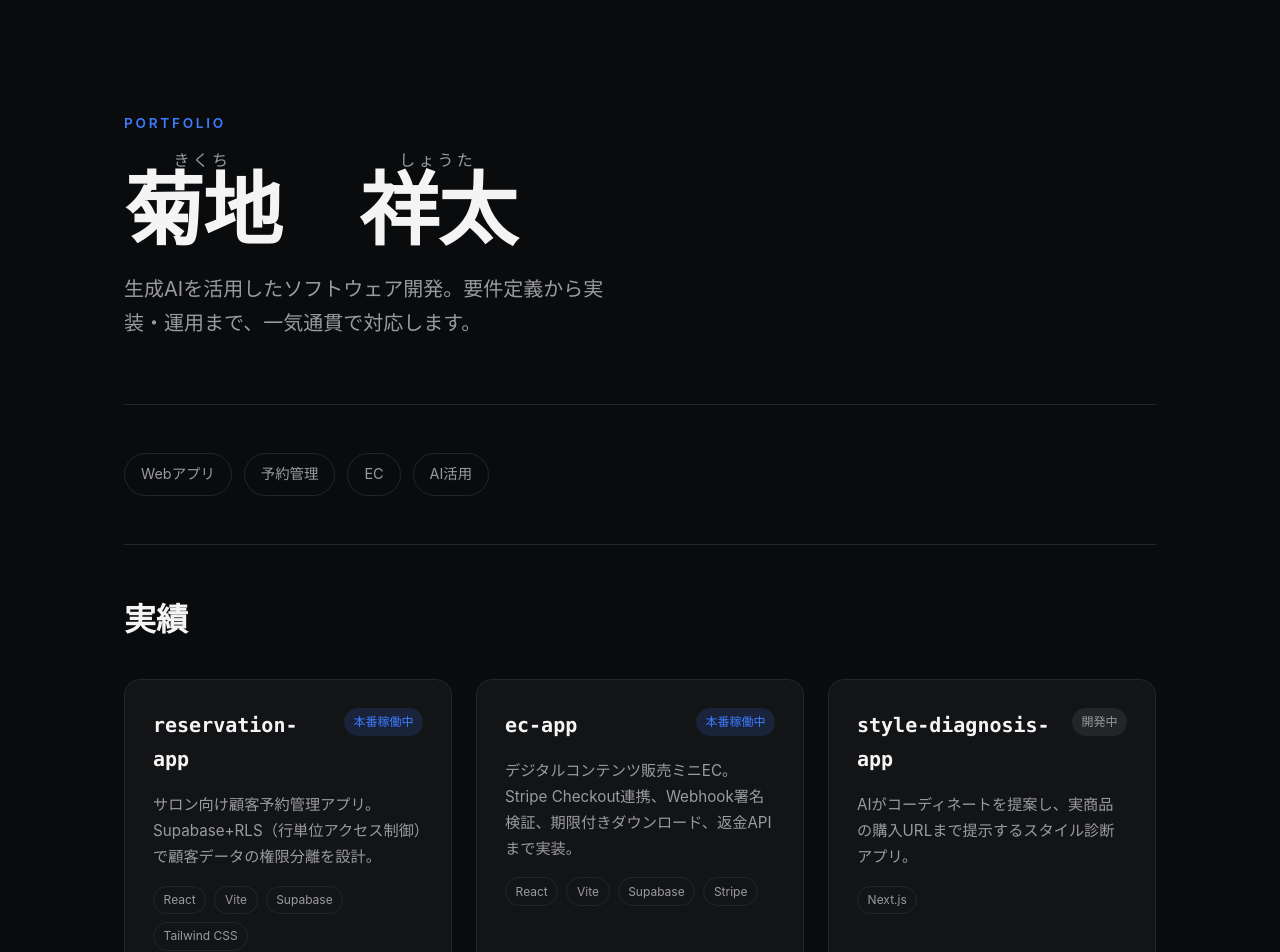
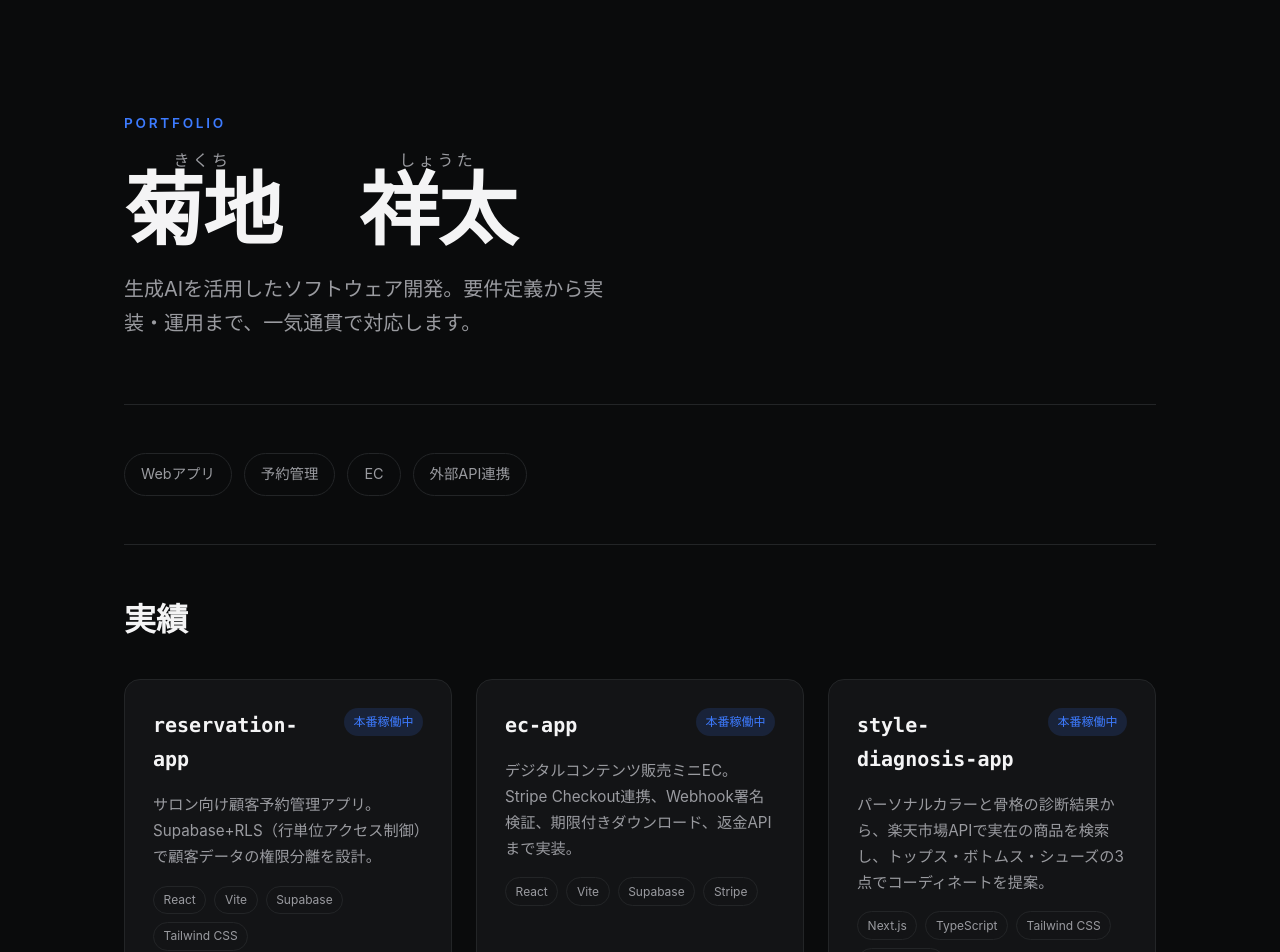
Before and after one commit to shota48-lgtm/portfolio-lp, a React (Vite) app: page / in a window 1280 px wide. Shown: the top 952 px of the page. Built offline with nearby package versions, Linux system fonts and the light colour scheme.

Commit message:
LP: style-diagnosis-app を本番稼働中に更新

```diff
--- a/src/data/projects.js
+++ b/src/data/projects.js
@@ -17,10 +17,10 @@ export const projects = [
   },
   {
     title: "style-diagnosis-app",
-    category: ["Webアプリ", "AI活用"],
-    summary: "AIがコーディネートを提案し、実商品の購入URLまで提示するスタイル診断アプリ。",
-    tech: ["Next.js"],
-    url: null,
-    status: "開発中",
+    category: ["Webアプリ", "外部API連携"],
+    summary: "パーソナルカラーと骨格の診断結果から、楽天市場APIで実在の商品を検索し、トップス・ボトムス・シューズの3点でコーディネートを提案。",
+    tech: ["Next.js", "TypeScript", "Tailwind CSS", "楽天市場API"],
+    url: "https://style-diagnosis-app.vercel.app",
+    status: "本番稼働中",
   },
 ]
```
